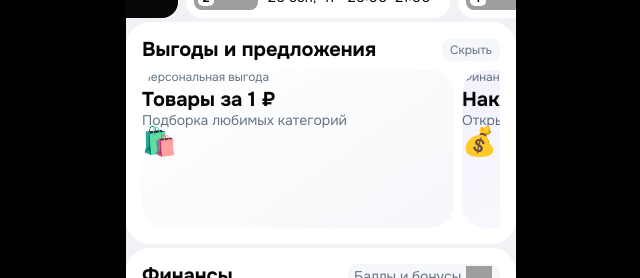
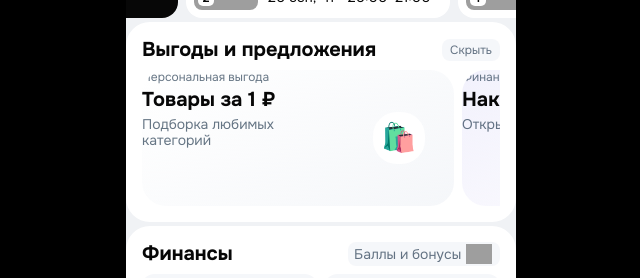
Before and after one commit to imarina2194-art/OzonUserAccountForTests, a React (Vite) app: page / in a window 1280 px wide. Shown: the part 284-562 px from the top of the page, without its empty margins (319-959 px from the left). Built offline with nearby package versions, Linux system fonts and the light colour scheme; grey boxes are pictures that could not be loaded.

Commit message:
Fix promo card internal spacing and horizontal media layout

```diff
--- a/App.jsx
+++ b/App.jsx
@@ -429,15 +429,24 @@
 
 const PromoCard = ({ card }) => (
   <article
-    className="relative h-[158px] w-[312px] flex-none snap-start overflow-hidden rounded-[var(--radius-24)] p-[var(--space-3)]"
+    className="h-[136px] w-[312px] flex-none snap-start overflow-hidden rounded-[var(--radius-24)] p-[var(--space-3)]"
     style={{ background: card.accent }}
   >
-    <p className="text-body-s text-[var(--color-text-secondary)]">{card.label}</p>
-    <p className="text-title-l mt-[var(--space-1)] line-clamp-1 text-[var(--color-text-primary)]">{card.title}</p>
-    <p className="text-body-m mt-[var(--space-0_5)] line-clamp-1 text-[var(--color-text-secondary)]">{card.subtitle}</p>
-    <span className="absolute bottom-[var(--space-3)] right-[var(--space-3)] text-[28px] leading-none" aria-hidden>
-      {card.icon}
-    </span>
+    <div className="flex h-full items-stretch">
+      <div className="flex w-[62%] min-w-0 flex-col justify-start gap-[var(--space-1)]">
+        <p className="text-body-s text-[var(--color-text-secondary)]">{card.label}</p>
+        <p className="text-title-l line-clamp-1 text-[var(--color-text-primary)]">{card.title}</p>
+        <p className="text-body-m line-clamp-2 text-[var(--color-text-secondary)]">{card.subtitle}</p>
+      </div>
+      <div className="flex w-[38%] items-center justify-center pl-[var(--space-2)]">
+        <span
+          className="flex h-[52px] w-[52px] items-center justify-center rounded-[var(--radius-l)] bg-[var(--color-surface)] text-[28px] leading-none"
+          aria-hidden
+        >
+          {card.icon}
+        </span>
+      </div>
+    </div>
   </article>
 );
 
@@ -526,7 +535,7 @@
 const MegaPromoSkeleton = () => (
   <div className="mt-[var(--space-2)] flex gap-[var(--space-2)] overflow-x-auto pr-[var(--space-4)]" aria-hidden>
     {["s1", "s2"].map((id) => (
-      <MutedPill key={id} className="h-[158px] w-[312px] flex-none animate-pulse rounded-[var(--radius-24)]" />
+      <MutedPill key={id} className="h-[136px] w-[312px] flex-none animate-pulse rounded-[var(--radius-24)]" />
     ))}
   </div>
 );
```
